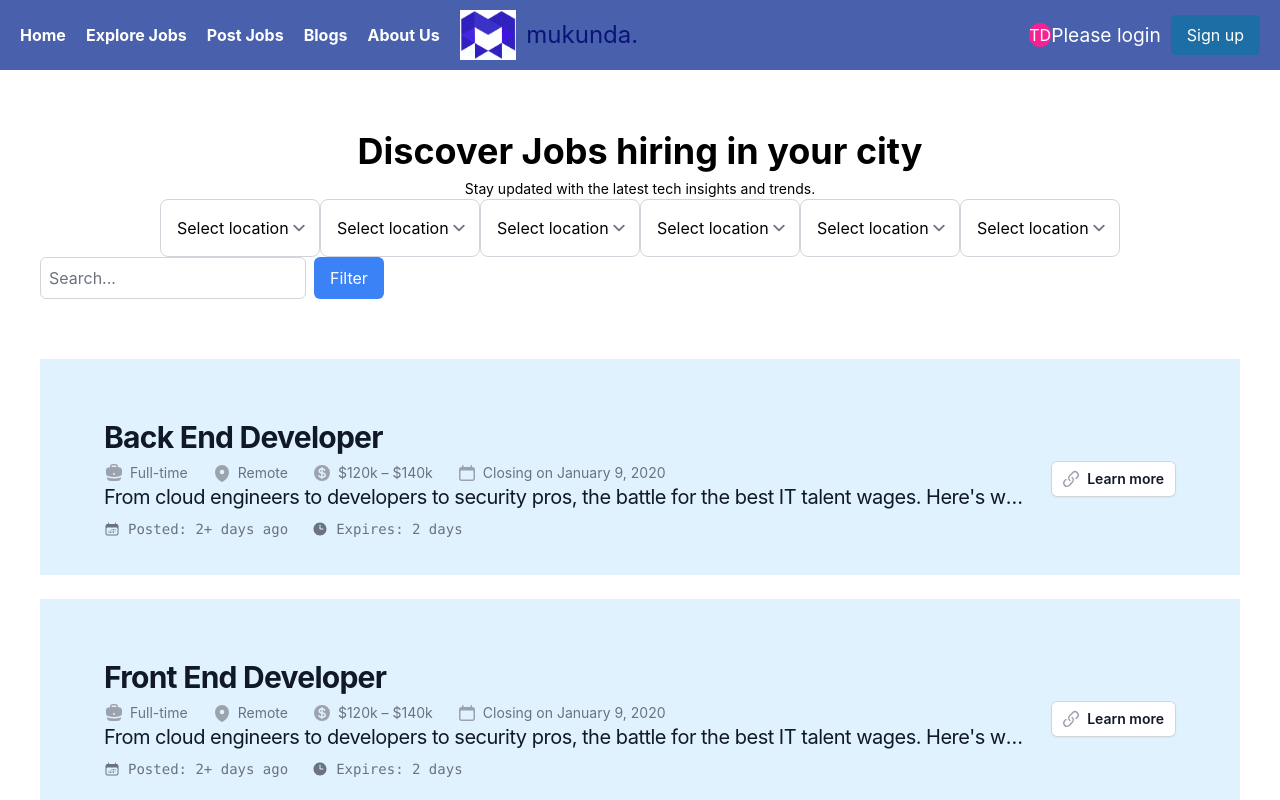
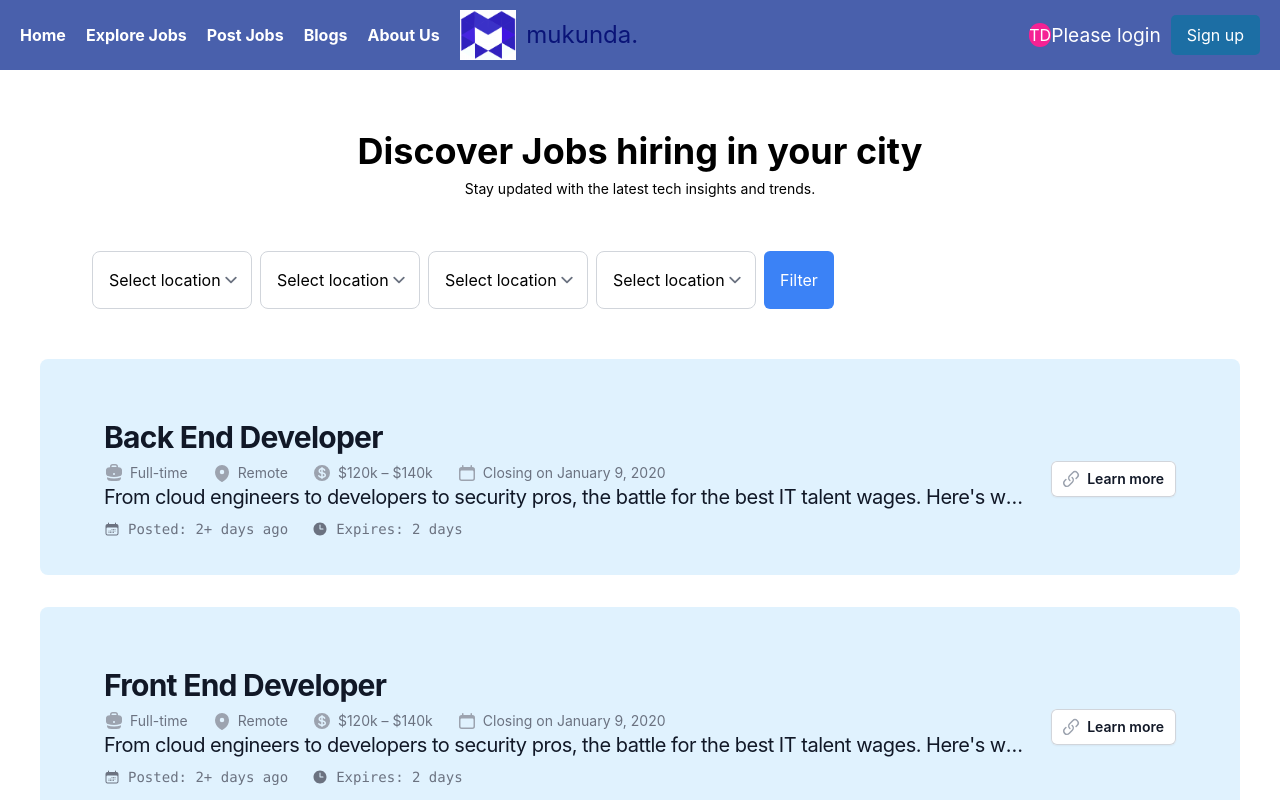
Before and after one commit to onlypfachi/mkndar, a React (Create React App) app: page /jobs in a window 1280 px wide. Shown: the top 800 px of the page. Built offline with nearby package versions, Linux system fonts and the light colour scheme.

Commit message:
update layout

```diff
--- a/src/components/jobs/FilterBar.jsx
+++ b/src/components/jobs/FilterBar.jsx
@@ -1,12 +1,11 @@
 import React from "react";
 import * as Styled from "../../styles/jobs";
-import SearchBar from "../searchBar";
 
 export const FilterBar = () => {
   const locations = ["harare", "mutare"];
   return (
     <Styled.Container>
-      <form>
+      <form className="flex gap-2 p-8">
         <select className="p-4 rounded-lg border border-gray-300 w-40">
           <option value="">Select location</option>
           {locations.map((location) => (
@@ -39,28 +38,13 @@ export const FilterBar = () => {
             </option>
           ))}
         </select>
-        <select className="p-4 rounded-lg border border-gray-300 w-40">
-          <option value="">Select location</option>
-          {locations.map((location) => (
-            <option key={location} value={location}>
-              {location}
-            </option>
-          ))}
-        </select>
-        <select className="p-4 rounded-lg border border-gray-300 w-40">
-          <option value="">Select location</option>
-          {locations.map((location) => (
-            <option key={location} value={location}>
-              {location}
-            </option>
-          ))}
-        </select>
+
         <div className="flex gap-2">
-        <input
+        {/* <input
           type="text"
           placeholder="Search..."
           className="border border-gray-300 rounded-md p-2"
-        />
+        /> */}
         <button className="bg-blue-500 text-white px-4 py-2 rounded-md hover:bg-blue-600 transition duration-300">
           Filter
         </button>
--- a/src/components/jobs/JobCard.jsx
+++ b/src/components/jobs/JobCard.jsx
@@ -9,7 +9,7 @@ import {
 
 export const JobCard = ({ job }) => {
   return (
-    <div className="bg-sky-100">
+    <div className="bg-sky-100 mb-2 rounded-lg">
       <div className="grid gap-6 mt-6 md:grid-cols-2 lg:grid-cols-3">
         <div className="lg:flex lg:items-center lg:justify-between flex-row ml-10px h-48 w-full p-16 justify-items-center col-start-1 col-span-8">
           <div className="min-w-0 flex-1">
--- a/src/styles/jobs.jsx
+++ b/src/styles/jobs.jsx
@@ -4,4 +4,6 @@ export const Container = Styled.div`
     height: 25dvh;
     background-color: #ffffff;
     border-radius: 10px;
+    padding: 20px;
+    left: 10px;
 `;
```
